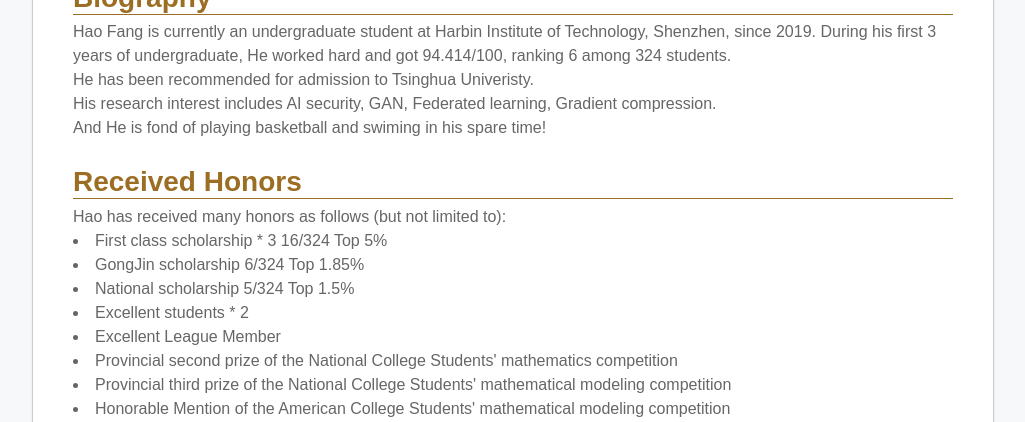
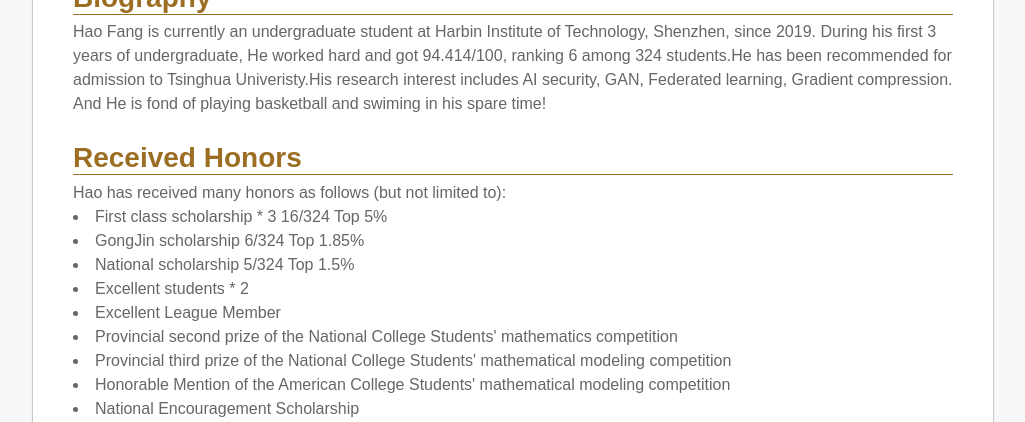
Before and after one commit to ffhibnese/ffhibnese.github.io, a Jekyll site: the page built from index.md, in a window 1280 px wide and 900 px high, cut to the strip 478-900 px from the top of the window. Shown: the whole strip, without its empty margins (158-1183 px from the left). Built offline with Jekyll 4.4.1, drawn with Linux system fonts in a browser that asks for light colours; nearby versions of some CDN libraries; our own code applies the rules of GitHub Pages for plain Markdown files.

```diff
--- a/index.md
+++ b/index.md
@@ -22,7 +22,7 @@
     <td width="100%">
       <h2>Biography</h2>
 
-       <p> Hao Fang is currently an undergraduate student at Harbin Institute of Technology, Shenzhen, since 2019. During his first 3 years of undergraduate, He worked hard and got 94.414/100, ranking 6 among 324 students.<br>He has been recommended for admission to Tsinghua Univeristy.<br> His research interest includes AI security, GAN, Federated learning, Gradient compression. <br>And He is fond of playing basketball and swiming in his spare time!
+       <p> Hao Fang is currently an undergraduate student at Harbin Institute of Technology, Shenzhen, since 2019. During his first 3 years of undergraduate, He worked hard and got 94.414/100, ranking 6 among 324 students.He has been recommended for admission to Tsinghua Univeristy.His research interest includes AI security, GAN, Federated learning, Gradient compression. <br>And He is fond of playing basketball and swiming in his spare time!
        </p>
     </td>
   </tr>
```
